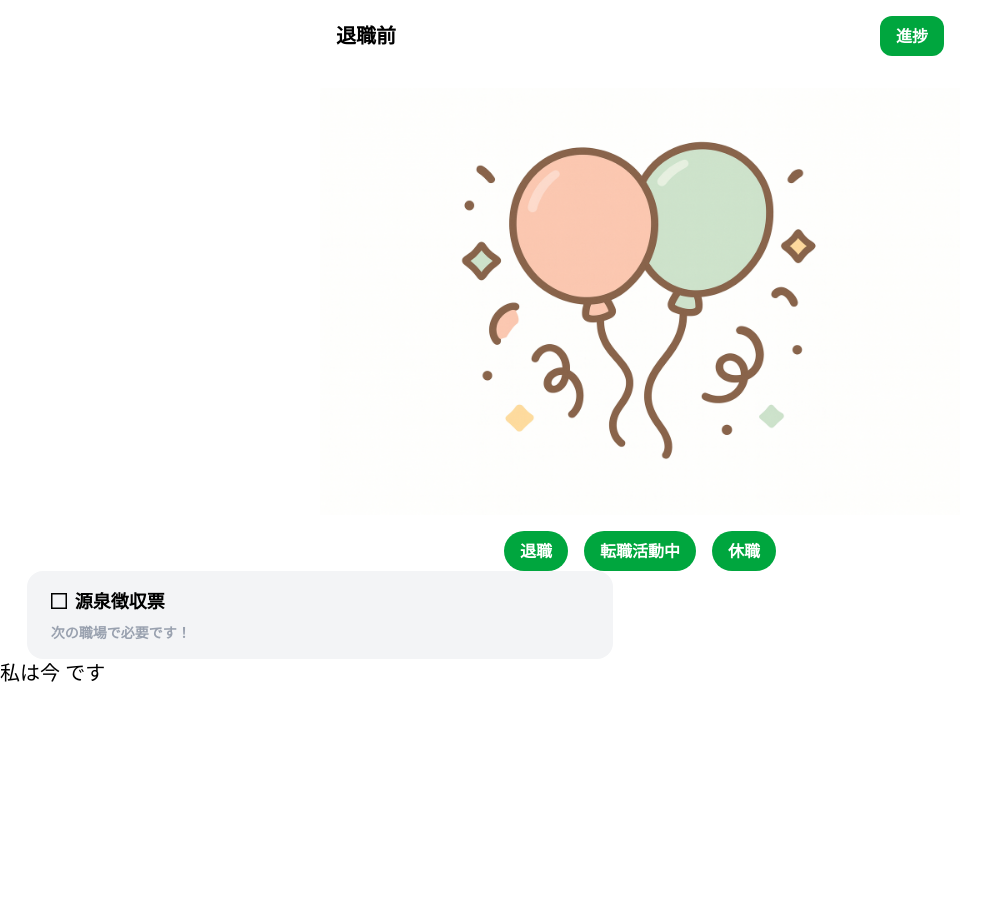
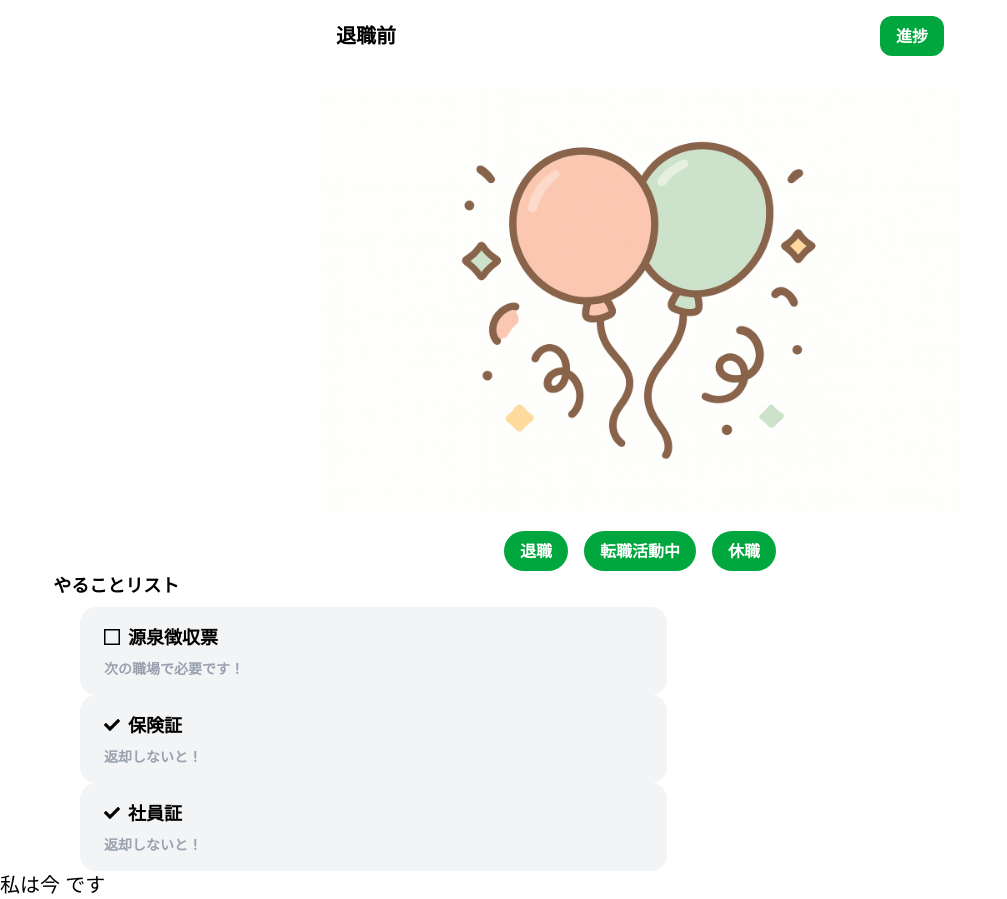
Before and after one commit to phihash/job, a React (Vite) app: page / in a window 1280 px wide. Shown: the whole page, without its empty margins (0-1007 px from the left). Before the commit the page ends 800 px from the top, so only its background shows below. Built offline with nearby package versions, Linux system fonts and the light colour scheme.

Commit message:
toggleできるように

```diff
--- a/src/App.tsx
+++ b/src/App.tsx
@@ -5,7 +5,7 @@ import Hero from "./components/Hero";
 import Card from "./components/Card";
 
 function App() {
-  const { status, setStatus } = useRetireContext();
+  const { status, setStatus, tasks, setTasks } = useRetireContext();
 
   return (
     <>
@@ -37,11 +37,20 @@ function App() {
           休職
         </button>
       </div>
-      <Card
-        documentName={"源泉徴収票"}
-        description="次の職場で必要です！"
-        isDone={true}
-      />
+      <div className="mx-auto w-11/12">
+        <h2 className="text-lg font-bold mb-2">やることリスト</h2>
+        <ul className="list-disc pl-5"></ul>
+        {tasks.map((task) => (
+          <Card
+            key={task.id}
+            id={task.id}
+            documentName={task.documentName}
+            description={task.description}
+            isDone={task.isDone}
+          />
+        ))}
+      </div>
+
       <div className="text-xl">私は今 {status}です</div>
       <div>
         {status == "転職活動中" && <p>引越し クレジットカード ほけん</p>}
--- a/src/components/Card.tsx
+++ b/src/components/Card.tsx
@@ -1,16 +1,17 @@
 import { FaCheck } from "react-icons/fa";
 import { FaRegSquareFull } from "react-icons/fa6";
+import type { Task } from "../contexts/RetireProvider";
+import { useRetireContext } from "../contexts/RetireProvider";
 
-type Task = {
-  documentName: string;
-  description: string;
-  isDone: boolean;
-};
+export default function Card({ id, documentName, description, isDone }: Task) {
+  const { toggleTask } = useRetireContext();
 
-export default function Card({ documentName, description, isDone }: Task) {
   return (
     <div className="max-w-screen-sm">
-      <div className="w-11/12 mx-auto bg-gray-100 rounded-2xl px-6">
+      <div
+        className="w-11/12 mx-auto bg-gray-100 rounded-2xl px-6"
+        onClick={() => toggleTask(id)}
+      >
         <div className="flex items-center gap-2 pt-4 pb-2">
           {isDone ? <FaRegSquareFull /> : <FaCheck />}
           <h2 className="text-lg font-bold ">{documentName}</h2>
--- a/src/contexts/RetireProvider.tsx
+++ b/src/contexts/RetireProvider.tsx
@@ -1,12 +1,22 @@
 import { useContext, createContext } from "react";
 import { useState } from "react";
 import type { ReactNode } from "react";
+
+export type Task = {
+  id: string;
+  documentName: string;
+  description: string;
+  isDone: boolean;
+};
 
 type RetireContextType = {
   status: string;
   setStatus: React.Dispatch<React.SetStateAction<string>>;
   todos: string[];
   setTodos: React.Dispatch<React.SetStateAction<string[]>>;
+  tasks: Task[];
+  setTasks: React.Dispatch<React.SetStateAction<Task[]>>;
+  toggleTask: (id: string) => void;
 };
 
 export const RetireContext = createContext<RetireContextType | undefined>(
@@ -24,8 +34,48 @@ export const useRetireContext = () => {
 export const RetireProvider = ({ children }: { children: ReactNode }) => {
   const [status, setStatus] = useState<string>("");
   const [todos, setTodos] = useState<string[]>([]);
+  const [tasks, setTasks] = useState<Task[]>([
+    {
+      id: "1",
+      documentName: "源泉徴収票",
+      description: "次の職場で必要です！",
+      isDone: true,
+    },
+    {
+      id: "2",
+      documentName: "保険証",
+      description: "返却しないと！",
+      isDone: false,
+    },
+    {
+      id: "3",
+      documentName: "社員証",
+      description: "返却しないと！",
+      isDone: false,
+    },
+  ]);
+
+  const toggleTask = (id: string) => {
+    setTasks((prev) => {
+      const idx = prev.findIndex((t) => t.id === id);
+      if (idx === -1) return prev;
+      const next = [...prev];
+      next[idx] = { ...next[idx], isDone: !next[idx].isDone };
+      return next;
+    });
+  };
   return (
-    <RetireContext.Provider value={{ status, setStatus, todos, setTodos }}>
+    <RetireContext.Provider
+      value={{
+        status,
+        setStatus,
+        todos,
+        setTodos,
+        tasks,
+        setTasks,
+        toggleTask,
+      }}
+    >
       {children}
     </RetireContext.Provider>
   );
```
